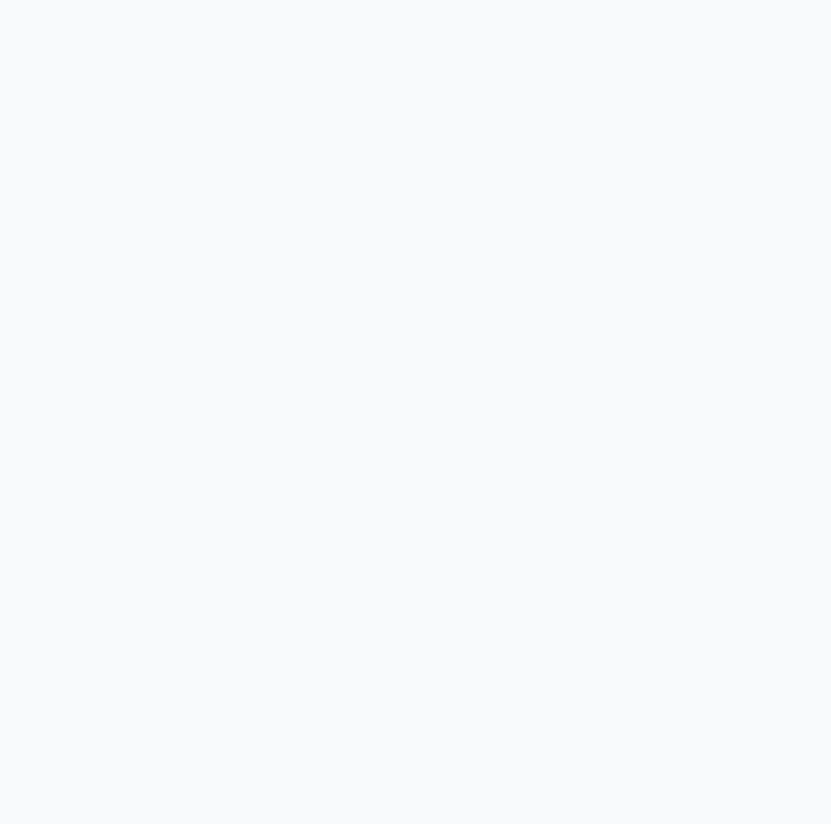
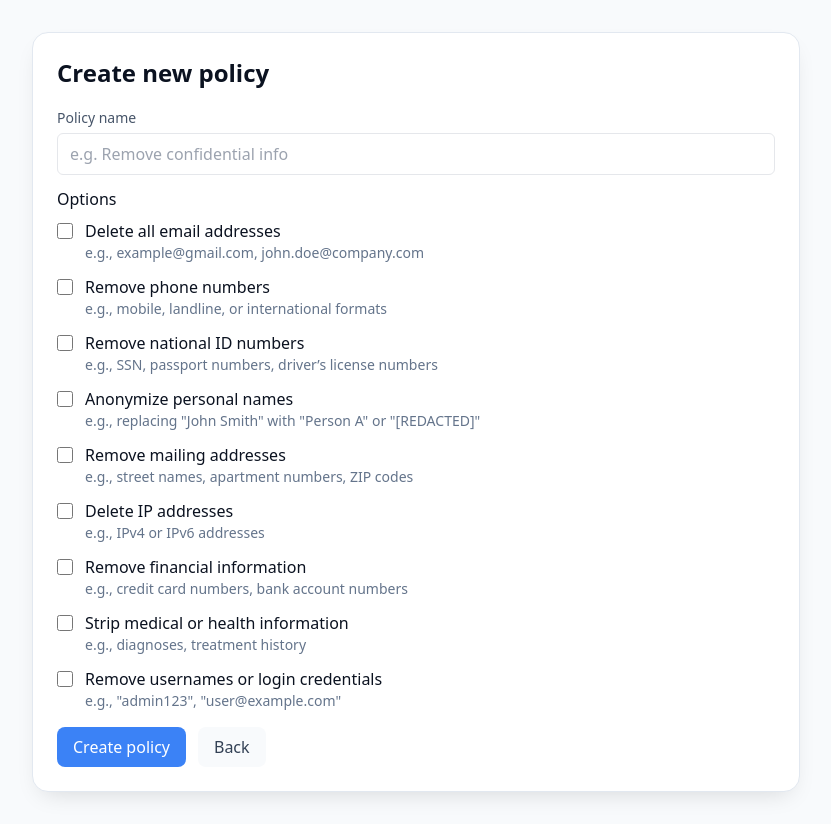
Before and after one commit to mdjatsuk/facet, a Nuxt app in the folder Frontend/: page /policies/create in a window 1280 px wide. Before the commit this address had no page. Shown: the whole page, without its empty margins (224-1055 px from the left). Before the commit the page ends 800 px from the top, so only its background shows below. Built offline with nearby package versions, Linux system fonts and the light colour scheme.

Commit message:
create new policy added

```diff
--- a/Frontend/app/pages/index.vue
+++ b/Frontend/app/pages/index.vue
@@ -1,5 +1,5 @@
 <script setup lang="ts">
-import { onMounted, computed, ref } from 'vue'
+import { onMounted, computed, ref, watchEffect } from 'vue'
 import type { Document } from '../types'
 import { useApi } from '../composables/useApi'
 import { useRuntimeConfig } from 'nuxt/app'
@@ -16,6 +16,15 @@ const selectedDoc = computed(() =>
 )
 const previewUrl = computed(() => selectedDoc.value ? `${apiBase}api/documents/${selectedDoc.value.id}/file` : '')
 const previewType = computed(() => selectedDoc.value?.contentType || '')
+
+const route = useRoute()
+const notice = ref<string | null>(null)
+
+watchEffect(() => {
+  if (route.query.notice === 'policy-created') {
+    notice.value = 'A new policy has been added to your list'
+  }
+})
 
 async function refresh(selectNewId?: string) {
   docs.value = await get<Document[]>('api/documents')
@@ -50,11 +59,23 @@ onMounted(() => refresh())
           </div>
           <span class="text-3xl text-slate-800 tracking-wide font-light">FACET</span>
         </div>
-        <button class="px-4 py-2 bg-slate-50 hover:bg-slate-100 text-slate-700 rounded-lg transition-colors text-sm font-medium">
-          Sign In
-        </button>
+        <div class="flex items-center gap-3">
+          <NuxtLink to="/policies/create" class="px-4 py-2 bg-emerald-50 hover:bg-emerald-100 text-emerald-700 rounded-lg transition-colors text-sm font-medium">
+            Create new policy
+          </NuxtLink>
+          <button class="px-4 py-2 bg-slate-50 hover:bg-slate-100 text-slate-700 rounded-lg transition-colors text-sm font-medium">
+            Sign In
+          </button>
+        </div>
       </div>
     </header>
+
+    <div v-if="notice" class="max-w-7xl mx-auto px-6 mt-4">
+      <div class="rounded-md bg-emerald-50 border border-emerald-100 p-3 text-emerald-800 flex items-center justify-between">
+        <div>{{ notice }}</div>
+        <button @click="notice = null" class="ml-4 px-3 py-1 bg-emerald-100 hover:bg-emerald-200 rounded">OK</button>
+      </div>
+    </div>
 
     <main class="max-w-7xl mx-auto px-6 py-8 grid gap-6 md:grid-cols-5">
       <section class="space-y-4 md:col-span-1">
--- /dev/null
+++ b/Frontend/app/pages/policies/create.vue
@@ -0,0 +1,138 @@
+<script setup lang="ts">
+import { ref } from 'vue'
+import { useRouter } from 'vue-router'
+import { useApi } from '../../composables/useApi'
+import { useRuntimeConfig } from 'nuxt/app'
+
+const router = useRouter()
+// keep useApi import for parity if needed later
+const { get, del } = useApi()
+const apiBase = useRuntimeConfig().public.apiBase as string
+
+const name = ref('')
+const options = ref<Record<string, boolean>>({
+  deleteAllEmails: false,
+  removePhoneNumbers: false,
+  removeNationalIds: false,
+  anonymizeNames: false,
+  removeMailingAddresses: false,
+  deleteIPAddresses: false,
+  removeFinancialInfo: false,
+  stripMedicalInfo: false,
+  removeUsernames: false,
+})
+
+const saving = ref(false)
+const message = ref<string | null>(null)
+
+async function submit() {
+  saving.value = true
+  message.value = null
+  try {
+    // For now we don't call the backend. Instead navigate back to the homepage
+    // and show a success notice there.
+    await router.push({ path: '/', query: { notice: 'policy-created' } })
+  } catch (err: any) {
+    message.value = err?.message || String(err)
+  } finally {
+    saving.value = false
+  }
+}
+</script>
+
+<template>
+  <div class="max-w-3xl mx-auto py-8">
+    <div class="card p-6">
+      <h1 class="text-2xl font-semibold mb-4">Create new policy</h1>
+
+      <label class="block mb-3">
+        <span class="text-sm text-slate-600">Policy name</span>
+        <input v-model="name" class="mt-1 block w-full rounded-md border px-3 py-2" placeholder="e.g. Remove confidential info" />
+      </label>
+
+      <div class="mb-4">
+        <h2 class="font-medium mb-2">Options</h2>
+        <div class="space-y-3">
+          <label class="flex items-start gap-3">
+            <input type="checkbox" v-model="options.deleteAllEmails" class="accent-blue-500 h-4 w-4 mt-1" />
+            <div>
+              <div class="font-medium">Delete all email addresses</div>
+              <div class="text-sm muted">e.g., example@gmail.com, john.doe@company.com</div>
+            </div>
+          </label>
+
+          <label class="flex items-start gap-3">
+            <input type="checkbox" v-model="options.removePhoneNumbers" class="accent-blue-500 h-4 w-4 mt-1" />
+            <div>
+              <div class="font-medium">Remove phone numbers</div>
+              <div class="text-sm muted">e.g., mobile, landline, or international formats</div>
+            </div>
+          </label>
+
+          <label class="flex items-start gap-3">
+            <input type="checkbox" v-model="options.removeNationalIds" class="accent-blue-500 h-4 w-4 mt-1" />
+            <div>
+              <div class="font-medium">Remove national ID numbers</div>
+              <div class="text-sm muted">e.g., SSN, passport numbers, driver’s license numbers</div>
+            </div>
+          </label>
+
+          <label class="flex items-start gap-3">
+            <input type="checkbox" v-model="options.anonymizeNames" class="accent-blue-500 h-4 w-4 mt-1" />
+            <div>
+              <div class="font-medium">Anonymize personal names</div>
+              <div class="text-sm muted">e.g., replacing "John Smith" with "Person A" or "[REDACTED]"</div>
+            </div>
+          </label>
+
+          <label class="flex items-start gap-3">
+            <input type="checkbox" v-model="options.removeMailingAddresses" class="accent-blue-500 h-4 w-4 mt-1" />
+            <div>
+              <div class="font-medium">Remove mailing addresses</div>
+              <div class="text-sm muted">e.g., street names, apartment numbers, ZIP codes</div>
+            </div>
+          </label>
+
+          <label class="flex items-start gap-3">
+            <input type="checkbox" v-model="options.deleteIPAddresses" class="accent-blue-500 h-4 w-4 mt-1" />
+            <div>
+              <div class="font-medium">Delete IP addresses</div>
+              <div class="text-sm muted">e.g., IPv4 or IPv6 addresses</div>
+            </div>
+          </label>
+
+          <label class="flex items-start gap-3">
+            <input type="checkbox" v-model="options.removeFinancialInfo" class="accent-blue-500 h-4 w-4 mt-1" />
+            <div>
+              <div class="font-medium">Remove financial information</div>
+              <div class="text-sm muted">e.g., credit card numbers, bank account numbers</div>
+            </div>
+          </label>
+
+          <label class="flex items-start gap-3">
+            <input type="checkbox" v-model="options.stripMedicalInfo" class="accent-blue-500 h-4 w-4 mt-1" />
+            <div>
+              <div class="font-medium">Strip medical or health information</div>
+              <div class="text-sm muted">e.g., diagnoses, treatment history</div>
+            </div>
+          </label>
+
+          <label class="flex items-start gap-3">
+            <input type="checkbox" v-model="options.removeUsernames" class="accent-blue-500 h-4 w-4 mt-1" />
+            <div>
+              <div class="font-medium">Remove usernames or login credentials</div>
+              <div class="text-sm muted">e.g., "admin123", "user@example.com"</div>
+            </div>
+          </label>
+        </div>
+      </div>
+
+      <div class="flex items-center gap-3">
+        <button @click="submit" :disabled="saving" class="px-4 py-2 bg-blue-500 hover:bg-blue-600 text-white rounded-lg">{{ saving ? 'Saving...' : 'Create policy' }}</button>
+        <NuxtLink to="/" class="px-4 py-2 bg-slate-50 hover:bg-slate-100 text-slate-700 rounded-lg">Back</NuxtLink>
+      </div>
+
+      <p v-if="message" class="mt-4 muted">{{ message }}</p>
+    </div>
+  </div>
+</template>
```
Also changed, not shown: 1 other file (tests, documents, lock files or other folders).
